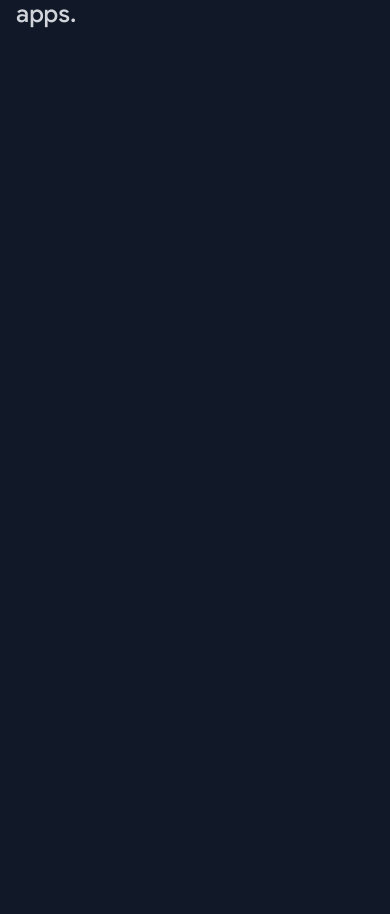
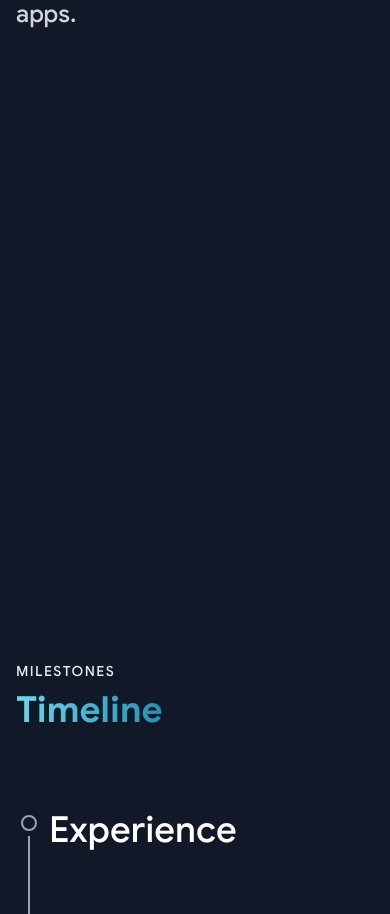
Before and after one commit to salim-lakhal/Portfolio, a Next.js app: page / in a window 390 px wide. Shown: the part 1140-2054 px from the top of the page. Built offline with nearby package versions, Linux system fonts and the light colour scheme.

Commit message:
fix mobile project scroll

```diff
--- a/components/home/projects.tsx
+++ b/components/home/projects.tsx
@@ -80,9 +80,10 @@ const ProjectsSection = ({ isDesktop }: IDesktop) => {
 
     const { matches } = window.matchMedia(NO_MOTION_PREFERENCE_QUERY);
 
-    sethorizontalAnimationEnabled(matches);
+    const isWideEnough = window.innerWidth >= 768;
+    sethorizontalAnimationEnabled(isWideEnough && matches);
 
-    if (matches) {
+    if (isWideEnough && matches) {
       [projectsTimeline, projectsScrollTrigger] = initProjectsAnimation(
         targetSectionRef,
         sectionTitleElementRef
--- a/styles/globals.scss
+++ b/styles/globals.scss
@@ -220,6 +220,11 @@ a {
   display: none;
 }
 
+.project-wrapper {
+  -webkit-overflow-scrolling: touch;
+  scrollbar-width: none;
+}
+
 .skill {
   padding-right: 1.25rem !important;
   padding-bottom: 1.25rem !important;
```
